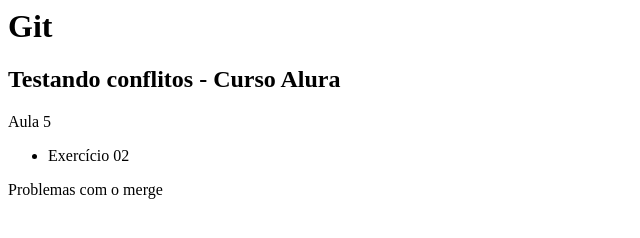
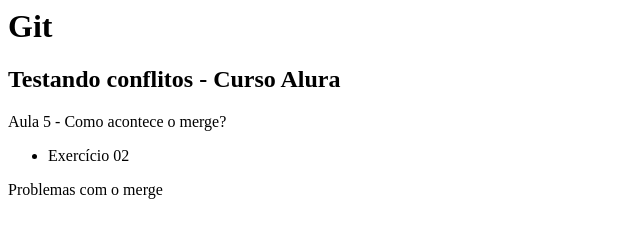
Before and after one commit to sssantiago67/teste-conflito, a plain HTML site: page index.html in a window 1280 px wide. Shown: the whole page, without its empty margins (0-640 px from the left). Drawn offline with Linux system fonts and the light colour scheme.

Commit message:
Testando alterações em linhas distintas

```diff
--- a/index.html
+++ b/index.html
@@ -5,7 +5,7 @@
         <h1>Git</h1>
         <h2>Testando conflitos - Curso Alura</h2>
 
-        <p>Aula 5</p>
+        <p>Aula 5 - Como acontece o merge?</p>
         <ul>
             <li>Exercício 02</li>
         </ul>
```
